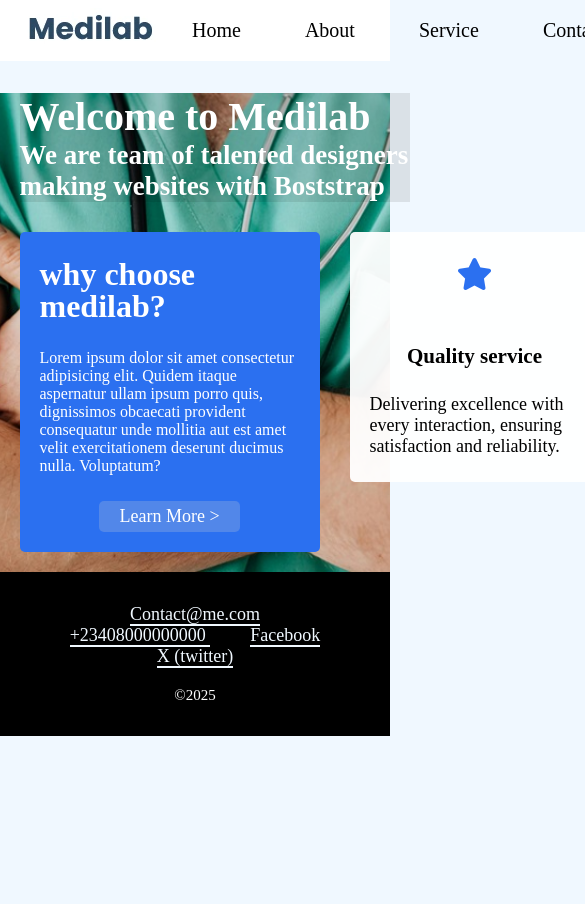
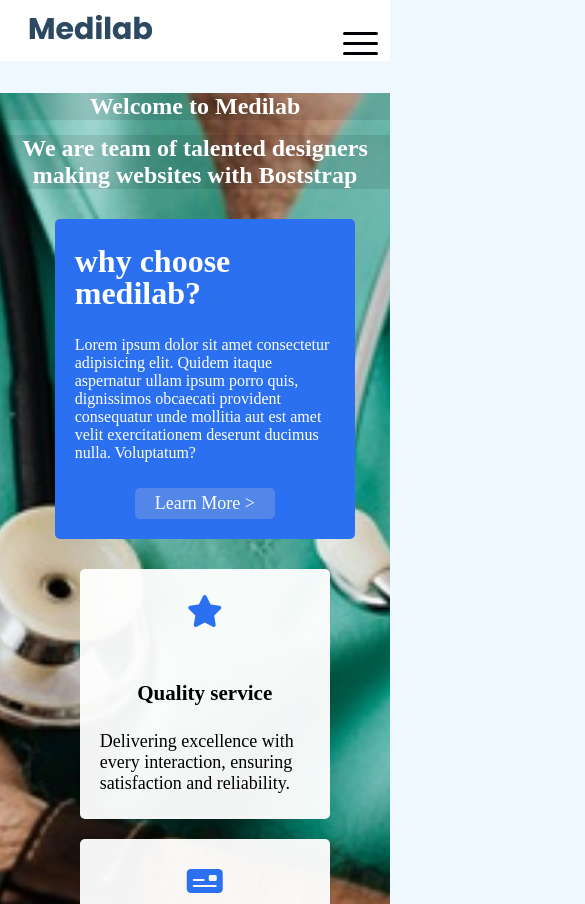
Before and after one commit to akin-holo/3mtt_dareyIO_HTML_mini-02, a plain HTML site: page index.html in a window 390 px wide. Shown: the top 904 px of the page, 585 px wide, since content can reach past the window. Before the commit the page ends 844 px from the top, so only its background shows below. Drawn offline with Linux system fonts and the light colour scheme.

Commit message:
Apply breakpoint

```diff
--- a/index.html
+++ b/index.html
@@ -9,6 +9,7 @@
    <link rel="icon" type="image/x-icon" href="https://github.com/akin-holo/image-preview/blob/main/logo.png?raw=true"/>
    <link rel="stylesheet" href="https://cdnjs.cloudflare.com/ajax/libs/font-awesome/6.7.2/css/all.min.css" integrity="sha512-Evv84Mr4kqVGRNSgIGL/F/aIDqQb7xQ2vcrdIwxfjThSH8CSR7PBEakCr51Ck+w+/U6swU2Im1vVX0SVk9ABhg==" crossorigin="anonymous" referrerpolicy="no-referrer" />
    <link rel="stylesheet" href="style.css">
+   <!-- <link rel="stylesheet" href="hamburger.css"> -->
 
 
 
@@ -31,13 +32,15 @@
    <header>
       <nav>
          <img src="asset/medilab-logo.png" alt="medilab logo"/>
+         <input type="checkbox" class="toggle-menu">
+         <div class="hamburger"></div>
          <ul>
             <li><a href="#">Home</a></li>
             <li><a href="#about">About</a></li>
             <li><a href="#Service">Service</a></li>
             <li><a href="#contact">Contact</a></li>
          </ul>
-         <button>Make an Appointment</button>
+         <button class="appointment">Make an Appointment</button>
       </nav>
    </header>
 
@@ -88,8 +91,6 @@
          </div>
          <small>&copy;2025</small>
       </div>
-
-      <!-- copyright -->
    </footer>
 </body>
 </html>
--- a/style.css
+++ b/style.css
@@ -18,6 +18,66 @@ nav {
    justify-content: space-around;
    align-items: center;
 }
+
+         /* Hamburger menu start */
+         .hamburger {
+            position: relative;
+            top: 0;
+            width: 35px;
+            height: 3px;
+            background-color: rgb(1, 1, 8);
+            border-radius: 2px;
+            cursor: pointer;
+            z-index: 2;
+            transition: 0.4s;
+         }
+         .hamburger:before,
+         .hamburger:after {
+            content: "";
+            position: absolute;
+            height: 3px;
+            right: 0;
+            background-color:rgb(1, 1, 8);
+            border-radius: 2px;
+            transition: 0.4s;
+         }
+         .hamburger:before {
+            top: -10px;
+            width: 35px;
+         }
+         .hamburger:after {
+            top: 10px;
+            width: 35px;
+         }
+         .toggle-menu {
+            position: absolute;
+            width: 35px;
+            height: 100%;
+            cursor: pointer;
+            z-index: 3;
+            opacity: 0;
+         }
+         .hamburger,
+         .toggle-menu {
+            display: none;
+         }
+         nav input:checked ~ .hamburger {
+            background-color: transparent;
+         }
+         nav input:checked ~ .hamburger:before {
+            top: 0;
+            transform: rotate(-45deg);
+            width: 35px;
+         }
+         nav input:checked ~ .hamburger:after {
+            top: 0;
+            transform: rotate(45deg);
+            width: 35px;
+         }
+         nav input:checked ~ ul {
+            right: 0;
+            box-shadow: -20px 0 40px rgba(0, 0, 0, 0.454);
+         }
 ul {
    display: flex;
    list-style: none;
@@ -162,8 +222,81 @@ small {
 
 
 @media screen and (max-width: 900px) {
+   body {
+      position: relative;
+   }
+   nav {
+      justify-content: space-between;
+   }
+   /* nav ul {
+      display: none;
+   } */
+
+/* } */
+.hamburger {
+    display: block;
+    position: fixed;
+    top: 5%;
+    right: 3%;
+}
+.toggle-menu {
+    display: block;
+    position: fixed;
+    top: -45%;
+    right: 3%;
+}
+ul {
+   flex-direction: column;
+   justify-content: center;
+   align-items: center;
+   position: fixed;
+   right: -200%;
+   width: 95%;
+   height: 100vh;
+   background-color: #fff;
+   /* padding-top: 40%; */
+   padding-bottom: 200%;
+   z-index: 1;
+   transition: 0.5s;
+}
+li a {
+   display: block;
+   font-size: 20px;
+}
+   .appointment {
+      position: absolute;
+      bottom: 17%;
+      width: 300px;
+      padding: 20px 0;
+      align-self: center;
+   }
+
+
+   main {
+      padding-bottom: 6rem;
+   }
    h1,
    h2 {
       width: 100%;
+      text-align: center;
+      margin: auto auto 15px auto;
+      font-size: 1.5rem;
+   }
+
+
+   .container {
+      flex-direction: column;
+      justify-content: baseline;
+      align-items: center;
+   }
+
+   .features {
+      flex-direction: column;
+   }
+
+
+   footer a {
+      display: block;
+      margin: 20px;
    }
 }
```
